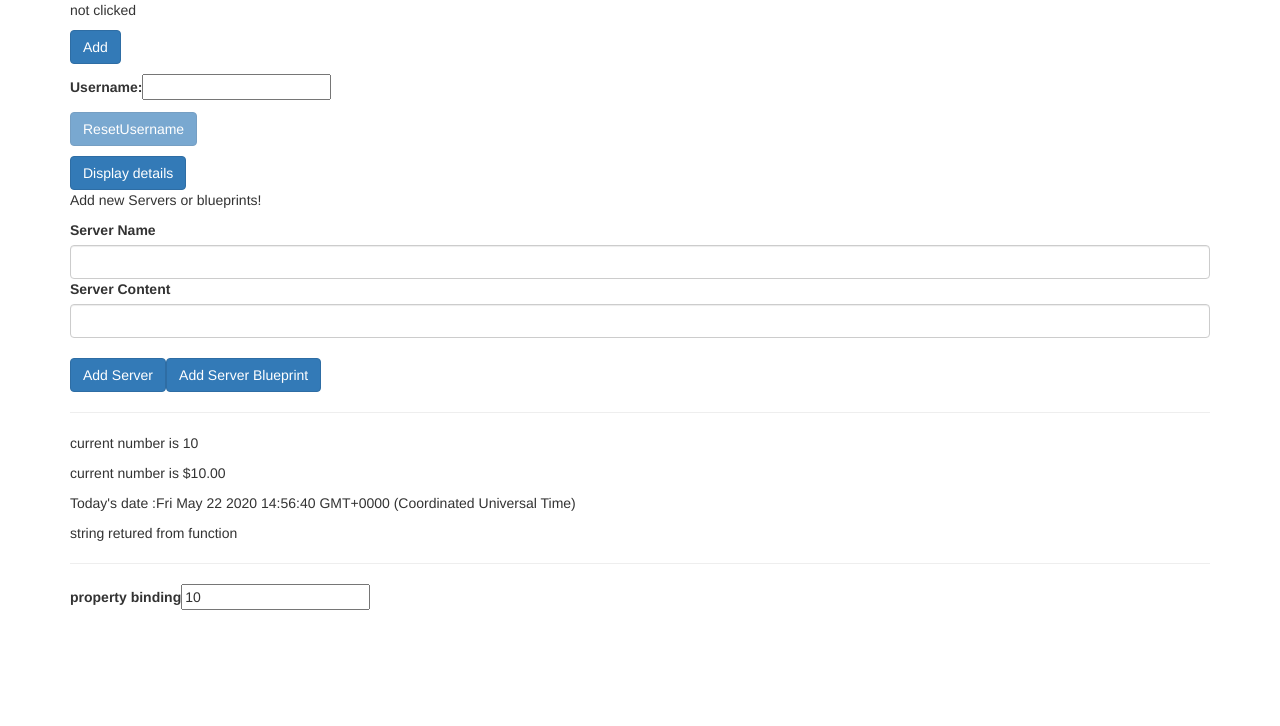
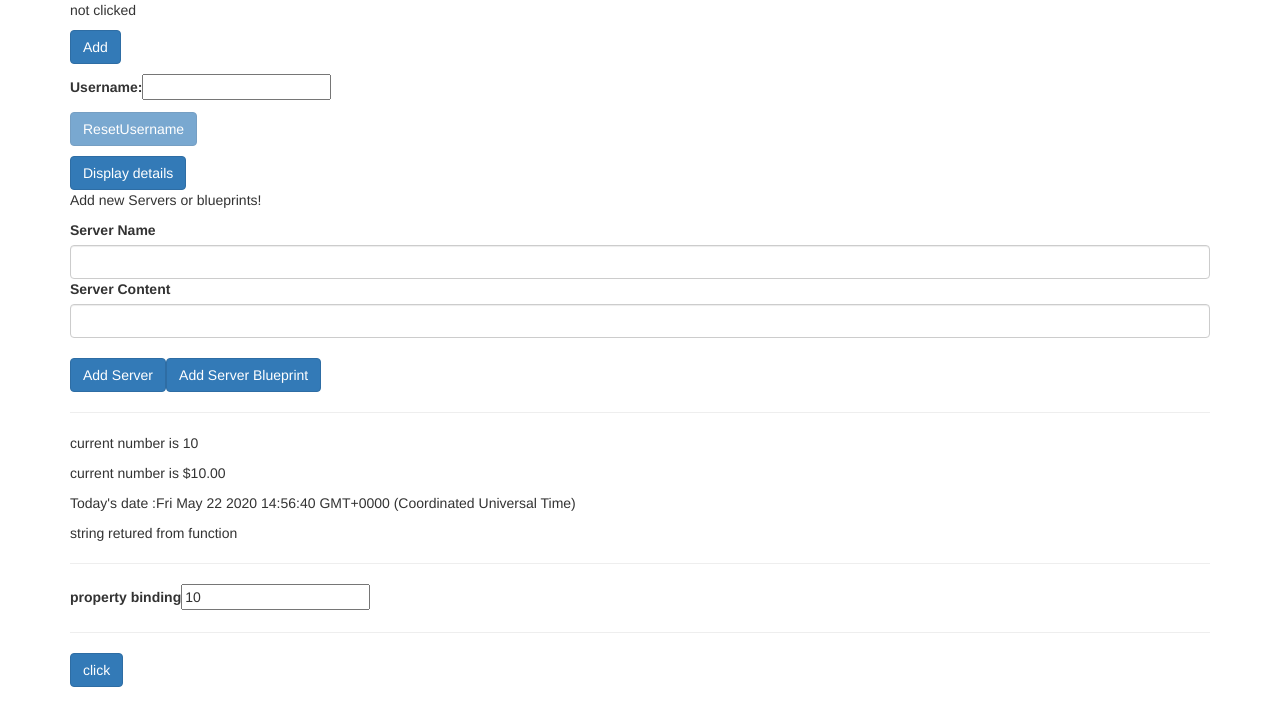
Before and after one commit to aswathyeg/udemy-experiments, an Angular app: page / in a window 1280 px wide. Shown: the top 726 px of the page. Built offline with nearby package versions, Linux system fonts and the light colour scheme.

Commit message:
event binding (button event)

```diff
--- a/src/app/interpolation/interpolation.component.html
+++ b/src/app/interpolation/interpolation.component.html
@@ -7,3 +7,11 @@
 <hr>
 <label>property binding</label>
 <input [value]="value">
+
+<hr>
+<button
+class="btn btn-primary"
+(click)="onClick()"
+
+>click</button>
+{{clickme}}
--- a/src/app/interpolation/interpolation.component.ts
+++ b/src/app/interpolation/interpolation.component.ts
@@ -8,6 +8,7 @@ import { Component, OnInit } from '@angular/core';
 export class InterpolationComponent implements OnInit {
 value=10;
 today=new Date();
+clickme='';
   constructor() { }
 
   ngOnInit() {
@@ -15,4 +16,7 @@ today=new Date();
   returnString(){
     return "string retured from function";
   }
+  onClick(){
+this.clickme='eventbinding';
+  }
 }
```
